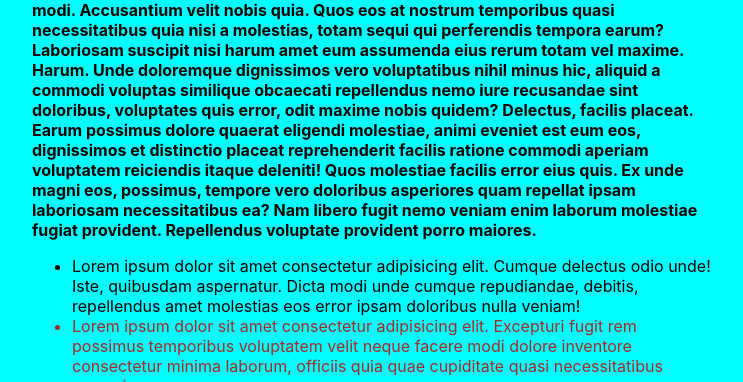
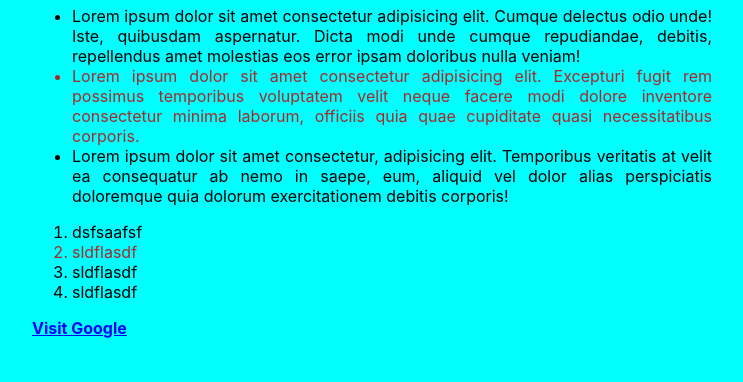
Before and after one commit to bulbul13072/css-introduction, a plain HTML site: page index.html in a window 1280 px wide. Shown: the part 400-782 px from the top of the page, without its empty margins (268-1011 px from the left). Drawn offline with Linux system fonts and the light colour scheme.

Commit message:
2nd time edited

```diff
--- a/index.html
+++ b/index.html
@@ -38,5 +38,6 @@
             sldflasdf
         </li>
     </ol>
+    <a href="https://google.com" id="visit"> Visit Google </a>
 </body>
 </html>
--- a/style.css
+++ b/style.css
@@ -1,7 +1,15 @@
 body {
     background-color: aqua;
-    margin: 300px 300px 300px 300px;
+    margin: 50px 300px 300px 300px;
     font-family: -apple-system, BlinkMacSystemFont, 'Segoe UI', Roboto, Oxygen, Ubuntu, Cantarell, 'Open Sans', 'Helvetica Neue', sans-serif;
+    text-align: justify;
+}
+#visit:link{
+    color: blue;
+    font-weight: bold;
+}
+#visit:visited{
+    color: red;
 }
 li:nth-child(2){
     color: brown;
```
